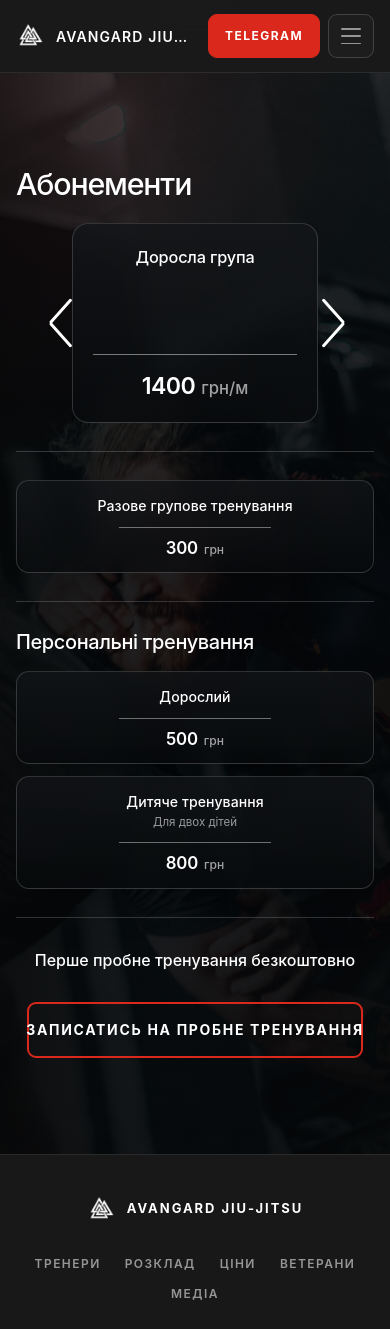
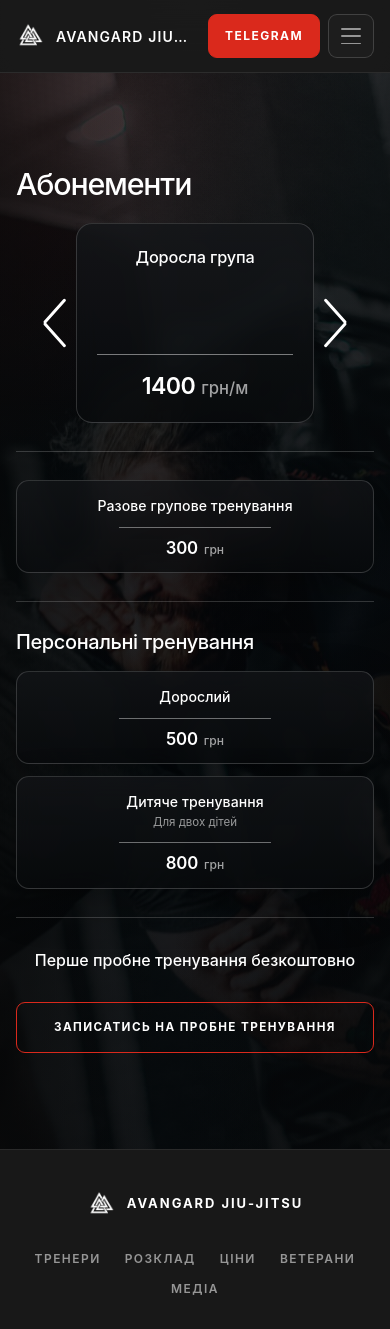
Before and after one commit to dobrodiynazar-dotcom/Avg-, a Next.js app: page /pricing in a window 390 px wide. Shown: the top 1329 px of the page. Built offline with nearby package versions, Linux system fonts and the light colour scheme.

Commit message:
Refine pricing mobile spacing

```diff
--- a/src/components/sections/PricingPageSection.tsx
+++ b/src/components/sections/PricingPageSection.tsx
@@ -107,7 +107,7 @@ function CarouselButton({
   return (
     <button
       aria-label={isPrevious ? "Показати попередній абонемент" : "Показати наступний абонемент"}
-      className="group flex h-16 w-14 shrink-0 items-center justify-center text-white/82 transition-colors hover:text-[var(--color-primary)] focus-visible:outline-2 focus-visible:outline-offset-4 focus-visible:outline-[var(--color-primary-focus)] sm:h-20 sm:w-16"
+      className="group flex h-16 w-11 shrink-0 items-center justify-center text-white/82 transition-colors hover:text-[var(--color-primary)] focus-visible:outline-2 focus-visible:outline-offset-4 focus-visible:outline-[var(--color-primary-focus)] sm:h-20 sm:w-14"
       onClick={onClick}
       type="button"
     >
@@ -206,7 +206,7 @@ export function PricingPageSection({
               role="region"
               tabIndex={0}
             >
-              <div className="grid grid-cols-[3.25rem_minmax(0,1fr)_3.25rem] items-center gap-1 sm:grid-cols-[4rem_minmax(0,1fr)_4rem] sm:gap-4">
+              <div className="grid grid-cols-[2.75rem_minmax(0,1fr)_2.75rem] items-center gap-4 sm:grid-cols-[3.5rem_minmax(0,1fr)_3.5rem] sm:gap-6">
                 <CarouselButton direction="previous" onClick={() => move("previous")} />
                 <div className="min-w-0 overflow-hidden">
                   <MembershipCard key={activePlan.id} plan={activePlan} />
@@ -248,7 +248,7 @@ export function PricingPageSection({
               {content.trialText}
             </p>
             <Button
-              className="mt-8 w-full max-w-[21rem] border-2 border-[var(--color-primary)] bg-transparent px-8 py-4 text-center text-[0.82rem] leading-[1.45] !text-white hover:border-[var(--color-primary-hover)] hover:bg-[rgb(218_41_28_/_0.12)] focus-visible:outline-[var(--color-primary-focus)] sm:w-auto"
+              className="mt-8 w-full max-w-[27rem] border-[var(--color-primary)] bg-transparent px-4 py-4 text-center text-[clamp(0.72rem,3vw,0.82rem)] leading-[1.45] !text-white hover:border-[var(--color-primary-hover)] hover:bg-[rgb(218_41_28_/_0.12)] focus-visible:outline-[var(--color-primary-focus)] sm:w-auto sm:px-8"
               href={content.ctaHref}
               rel={content.ctaExternal ? "noopener noreferrer" : undefined}
               size="lg"
```
